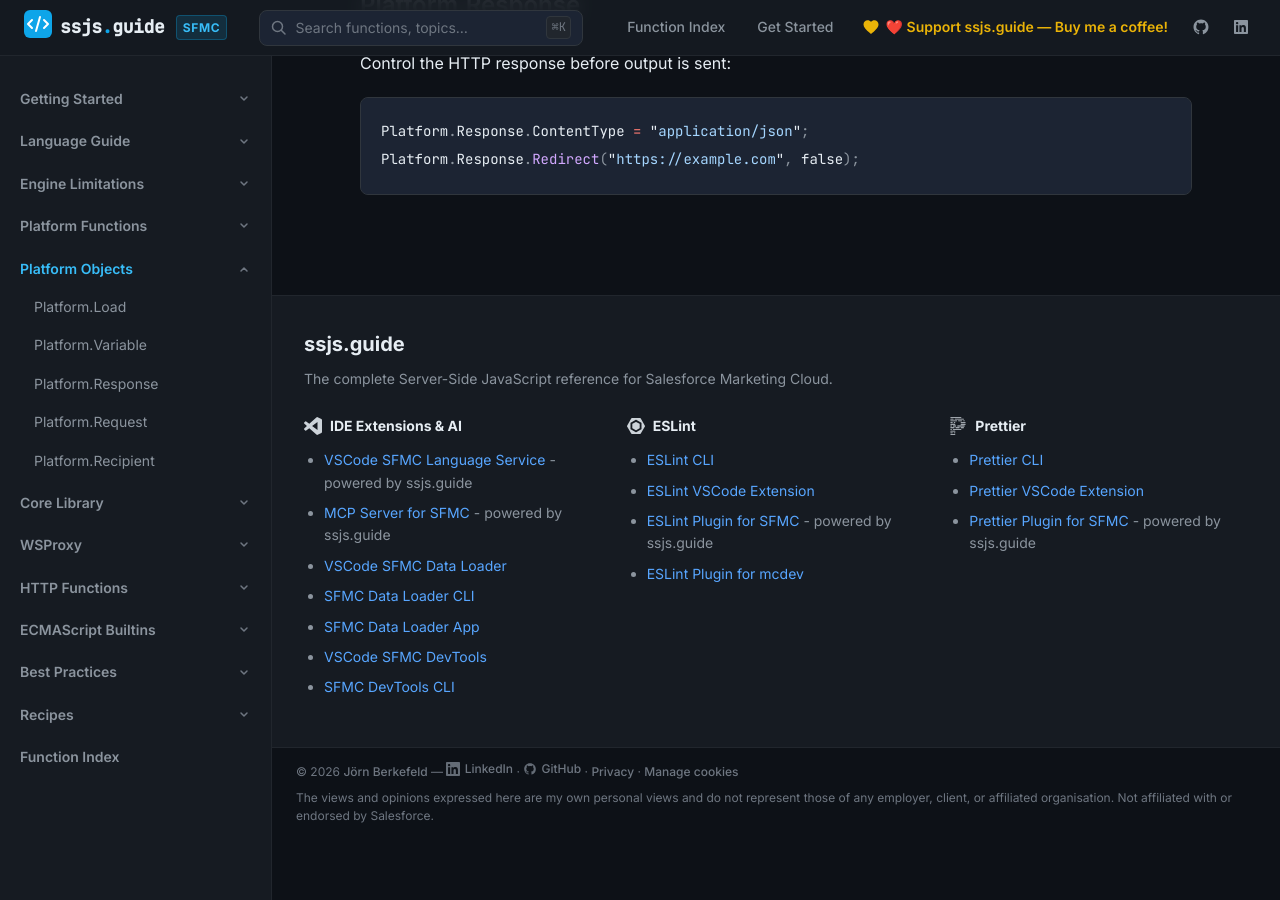
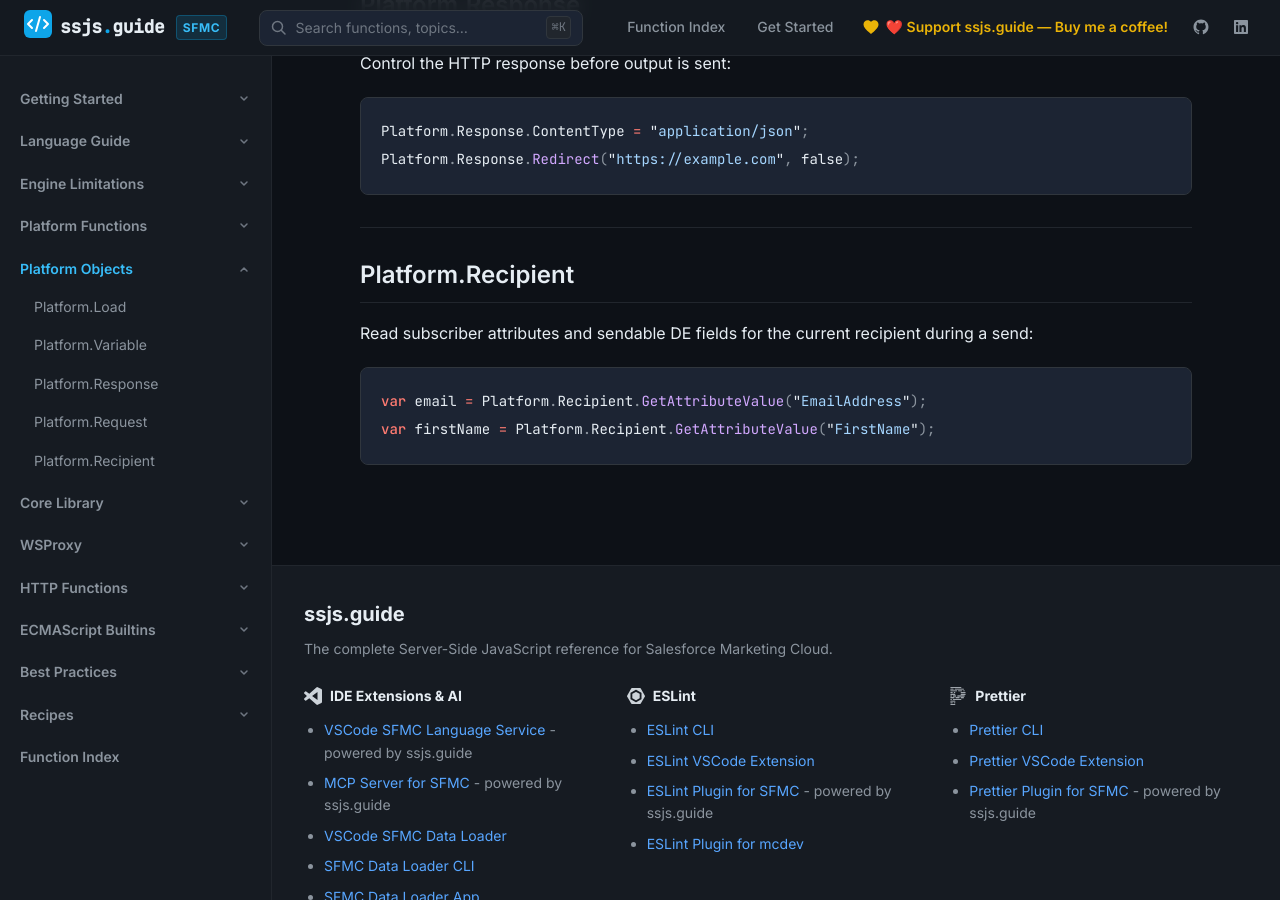
Before and after one commit to JoernBerkefeld/ssjs.guide, a Jekyll site: the page built from platform-objects/index.md, in a window 1280 px wide and 900 px high, scrolled down 1784 px. Built offline with Jekyll 4.4.1, drawn with Linux system fonts in a browser that asks for light colours; before the commit the page ends 2621 px from its top, so only the background shows below that.

Commit message:
docs: sync platform-objects and platform-functions index pages with navigation and child pages

````diff
--- a/platform-objects/index.md
+++ b/platform-objects/index.md
@@ -67,3 +67,14 @@
 Platform.Response.ContentType = "application/json";
 Platform.Response.Redirect("https://example.com", false);
 ```
+
+---
+
+## Platform.Recipient
+
+Read subscriber attributes and sendable DE fields for the current recipient during a send:
+
+```javascript
+var email = Platform.Recipient.GetAttributeValue("EmailAddress");
+var firstName = Platform.Recipient.GetAttributeValue("FirstName");
+```
````
Also changed, not shown: platform-functions/index.md (+3 -0 lines).
